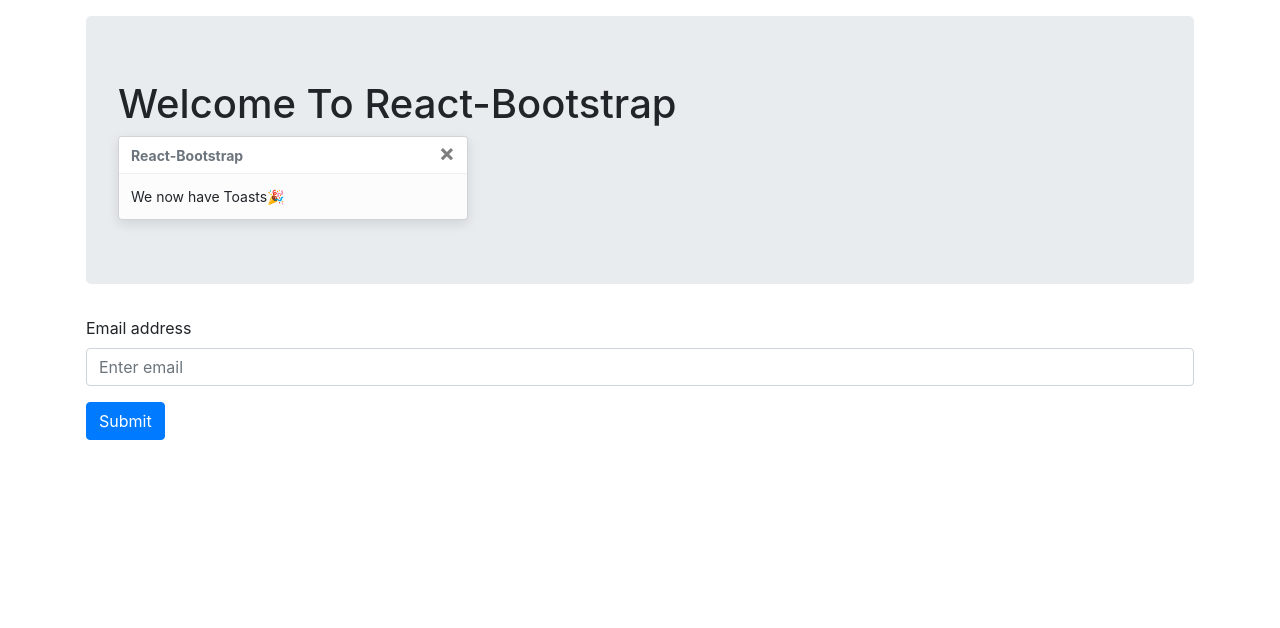
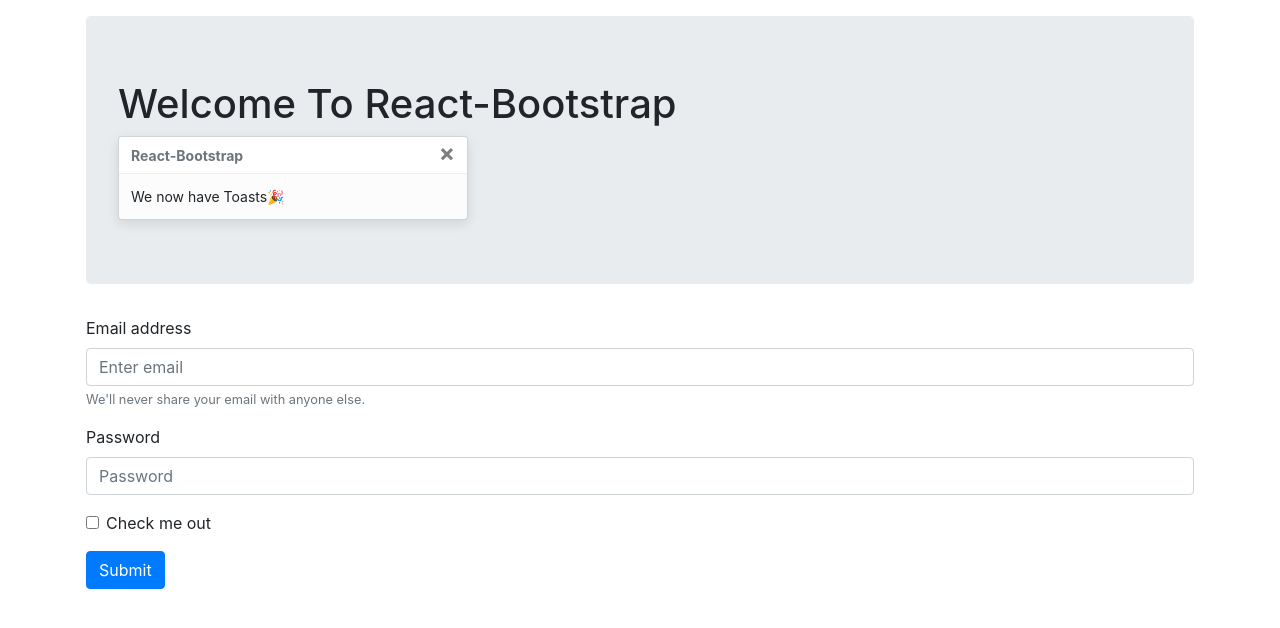
Before and after one commit to uxpin-merge/react-bootstrap-merge, a React (Create React App) app: page / in a window 1280 px wide. Shown: the top 628 px of the page. Built offline with nearby package versions, Linux system fonts and the light colour scheme.

Commit message:
Revert "Applying theme"
This reverts commit 603a6ebb5f3024deca7cf1fe3d48489d8a9a6c35.

```diff
--- a/src/App.js
+++ b/src/App.js
@@ -31,21 +31,24 @@
 
 const ExampleForm = () => (
   <Form>
-  <FormGroup>
-    <FormLabel>
-      Email address
-    </FormLabel>
-    <FormControl
-      type="email"
-      placeholder="Enter email"
-    />
-  </FormGroup>
-  <Button
-    variant="primary"
-    type="submit"
-  >
-    Submit
-  </Button>
+    <FormGroup controlId="formBasicEmail">
+      <FormLabel>Email address</FormLabel>
+      <FormControl type="email" placeholder="Enter email" />
+      <FormText className="text-muted">
+        We'll never share your email with anyone else.
+      </FormText>
+    </FormGroup>
+
+    <FormGroup controlId="formBasicPassword">
+      <FormLabel>Password</FormLabel>
+      <FormControl type="password" placeholder="Password" />
+    </FormGroup>
+    <FormGroup controlId="formBasicCheckbox">
+      <FormCheck type="checkbox" label="Check me out" />
+    </FormGroup>
+    <Button variant="primary" type="submit">
+      Submit
+    </Button>
 </Form>
 );
 
--- a/src/Wrapper/UXPinWrapper.js
+++ b/src/Wrapper/UXPinWrapper.js
@@ -3,7 +3,7 @@
 import 'bootstrap/dist/css/bootstrap.min.css';
 // Uncomment to use sb-admin theme.
 // https://startbootstrap.com/themes/sb-admin-2/
-import '../sb-admin-2.css';
+// import '../sb-admin-2.css';
 
 export default function UXPinWrapper({ children }) {
   return children;
```
